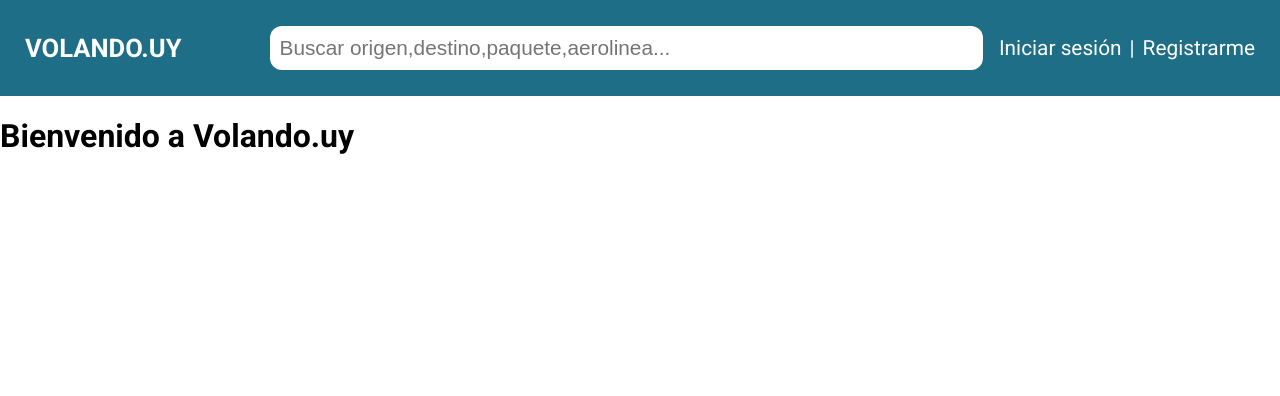
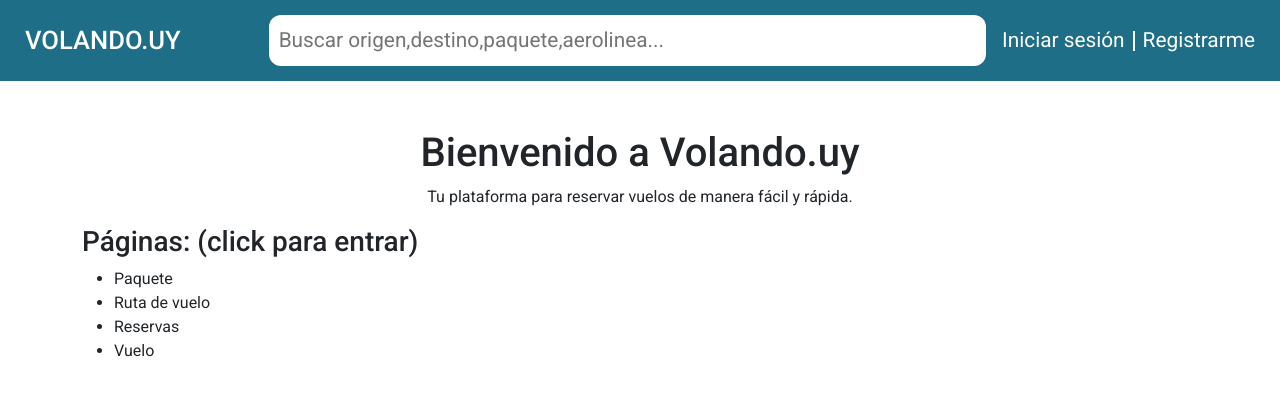
Before and after one commit to goncho09/volando-uy-frontend, a plain HTML site: page index.html in a window 1280 px wide. Drawn offline with nearby package versions, Linux system fonts and the light colour scheme.

Commit message:
link para acceder a paginas

```diff
--- a/header.html
+++ b/header.html
@@ -12,7 +12,10 @@
 <body>
     <nav>
         <div class="nav-top">
-            <h1>Volando.uy</h1>
+            <a href="index.html">
+                <h1>Volando.uy</h1>
+            </a>
+
             <button class="navbar-toggler" aria-label="Toggle menu" onclick="toggleMenu()">
                 <span></span>
                 <span></span>
@@ -26,14 +29,16 @@
             </div>
 
             <div class="user-info" id="user-info">
-                <img src="assets/user-image.png" id="user-image" />
-                <p id="nickname">Nickname</p>
+                <a style="display: flex;align-items: center;gap: 0.5rem;" href="perfil.html">
+                    <img src="assets/user-image.png" id="user-image" />
+                    <p id="nickname">Nickname</p>
+                </a>
                 <a href="#" id="cerrar-sesion" onclick="cerrarSesion()">Cerrar sesión</a>
             </div>
 
             <div class="sesion" id="sesion">
                 <a href="iniciar-sesion.html">Iniciar sesión</a>
-                <p style="font-size: 1.3rem;">|</p>
+                <div style="border-left: 2px solid #fff;height: 20px;"></div>
                 <a href="registrar-usuario.html">Registrarme</a>
             </div>
         </div>
--- a/index.html
+++ b/index.html
@@ -5,14 +5,25 @@
     <meta charset="UTF-8">
     <meta name="viewport" content="width=device-width, initial-scale=1.0">
     <title>Volando.uy</title>
+    <link href="https://cdn.jsdelivr.net/npm/bootstrap@5.3.3/dist/css/bootstrap.min.css" rel="stylesheet">
     <script src="scripts/header.js" defer></script>
 </head>
 
 <body style="margin: 0; padding: 0;box-sizing: border-box;">
     <header id="header"></header>
 
-    <div class="container vh-100 d-flex align-items-center flex-column justify-content-center">
+    <div class="container my-5">
         <h1 class="text-center">Bienvenido a Volando.uy</h1>
+        <p class="text-center">Tu plataforma para reservar vuelos de manera fácil y rápida.</p>
+
+        <h3>Páginas: (click para entrar)</h3>
+        <ul>
+
+            <li><a href="paquete.html">Paquete</a></li>
+            <li><a href="ruta-de-vuelo.html">Ruta de vuelo</a></li>
+            <li><a href="reservas.html">Reservas</a></li>
+            <li><a href="vuelo.html">Vuelo</a></li>
+        </ul>
     </div>
 
 
--- a/styles/globals.css
+++ b/styles/globals.css
@@ -11,6 +11,7 @@ body {
 a {
     text-decoration: none;
     color: inherit;
+    outline: none;
 }
 
 button {
--- a/styles/header.css
+++ b/styles/header.css
@@ -101,7 +101,7 @@ nav {
     align-items: center;
     gap: 0.5rem;
     border-radius: 12px;
-    font-size: 0.9rem;
+    font-size: 1.2rem;
     color: #fff;
 }
 
```
